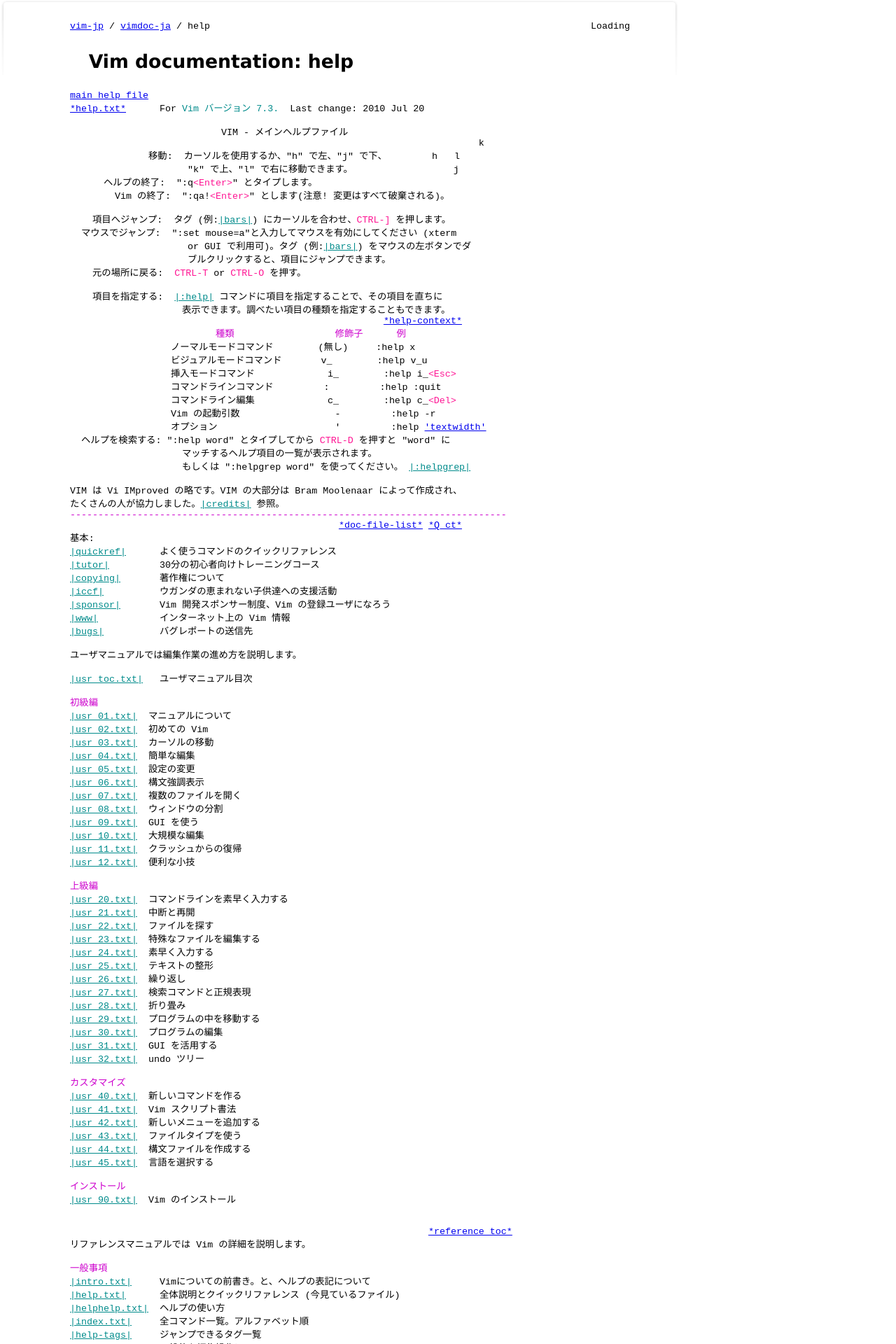
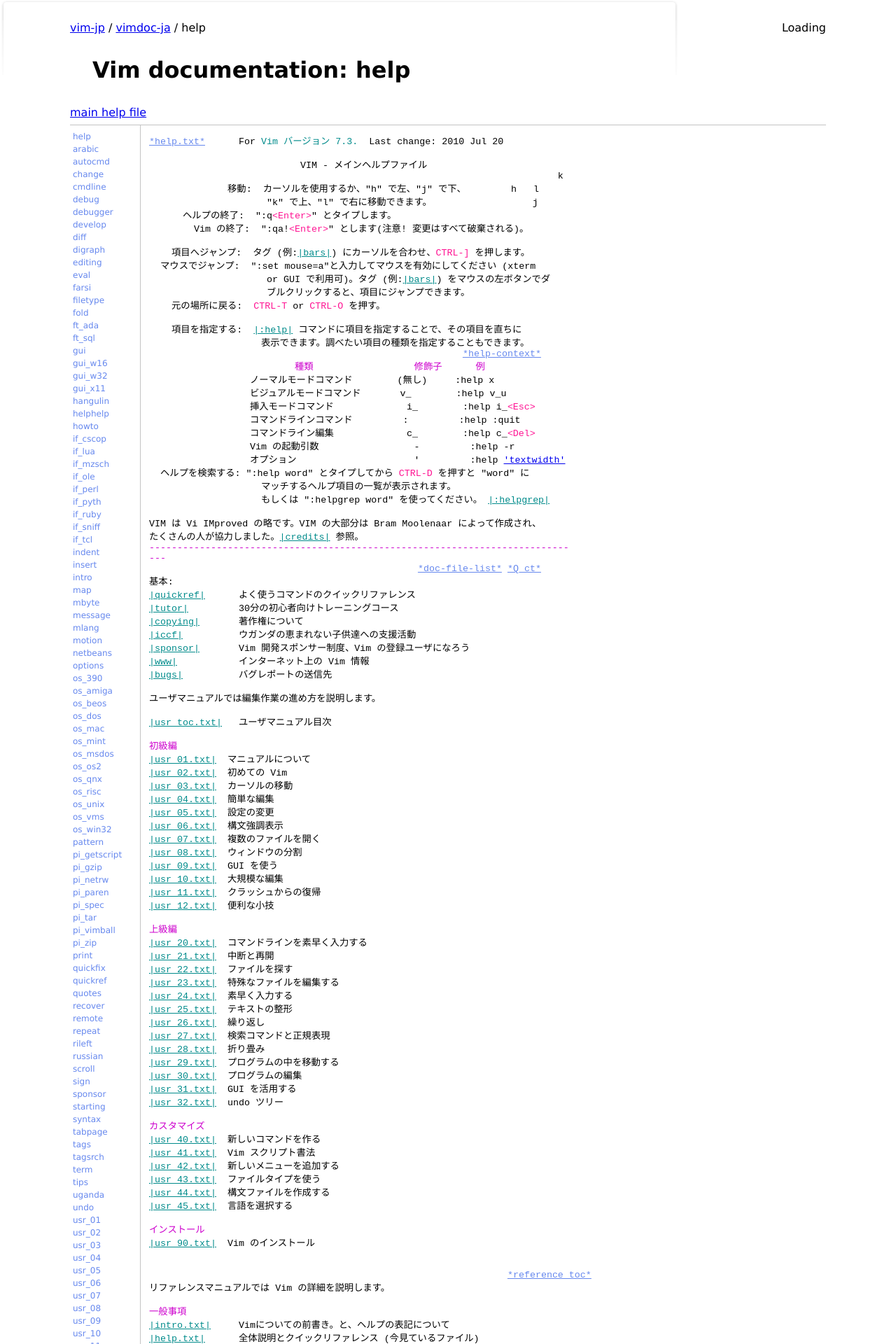
Before and after one commit to vim-jp/vimdoc-ja, a Jekyll site: the page built from index.html, in a window 1280 px wide. Shown: the top 1920 px of the page at 70% size. Built offline with Jekyll 4.4.1, drawn with Linux system fonts in a browser that asks for light colours; nearby versions of some CDN libraries; Markdown is read by kramdown in place of the engine named in the settings; comment, search, counter and statistics services are not loaded; some of the changed text lies outside the part shown.

Commit message:
add navigator and make the layout more HTML5 style

```diff
--- a/_layouts/vimdoc.html
+++ b/_layouts/vimdoc.html
@@ -11,8 +11,7 @@
 </head>
 <script src="http://ajax.googleapis.com/ajax/libs/jquery/1.6.4/jquery.min.js" type="text/javascript"></script>
 <script src="vimdoc-ja.js" type="text/javascript"></script>
-<body>
-<div id="cse-search-form" style="float:right;">Loading</div>
+
 <script src="//www.google.com/jsapi" type="text/javascript"></script>
 <script type="text/javascript">
   google.load("search", "1", {language : "ja"});
@@ -25,21 +24,164 @@
   }, true);
 </script>
 <link rel="stylesheet" href="//www.google.com/cse/style/look/default.css" type="text/css" />
+
+<body>
+
+<header>
+<div id="cse-search-form" style="float:right;">Loading</div>
 <a href="http://vim-jp.org/">vim-jp</a>
 / <a href="http://vim-jp.org/vimdoc-ja/">vimdoc-ja</a>
 / {{ page.helpname }}<br />
 <a name="top"></a><h1>Vim documentation: {{ page.helpname }}</h1>
 <a href="index.html">main help file</a>
-<hr>
+</header>
+
+<nav>
+<ul>
+<li><a href="/index.html">help</a></li>
+<li><a href="/arabic.html">arabic</a></li>
+<li><a href="/autocmd.html">autocmd</a></li>
+<li><a href="/change.html">change</a></li>
+<li><a href="/cmdline.html">cmdline</a></li>
+<li><a href="/debug.html">debug</a></li>
+<li><a href="/debugger.html">debugger</a></li>
+<li><a href="/develop.html">develop</a></li>
+<li><a href="/diff.html">diff</a></li>
+<li><a href="/digraph.html">digraph</a></li>
+<li><a href="/editing.html">editing</a></li>
+<li><a href="/eval.html">eval</a></li>
+<li><a href="/farsi.html">farsi</a></li>
+<li><a href="/filetype.html">filetype</a></li>
+<li><a href="/fold.html">fold</a></li>
+<li><a href="/ft_ada.html">ft_ada</a></li>
+<li><a href="/ft_sql.html">ft_sql</a></li>
+<li><a href="/gui.html">gui</a></li>
+<li><a href="/gui_w16.html">gui_w16</a></li>
+<li><a href="/gui_w32.html">gui_w32</a></li>
+<li><a href="/gui_x11.html">gui_x11</a></li>
+<li><a href="/hangulin.html">hangulin</a></li>
+<li><a href="/helphelp.html">helphelp</a></li>
+<li><a href="/howto.html">howto</a></li>
+<li><a href="/if_cscop.html">if_cscop</a></li>
+<li><a href="/if_lua.html">if_lua</a></li>
+<li><a href="/if_mzsch.html">if_mzsch</a></li>
+<li><a href="/if_ole.html">if_ole</a></li>
+<li><a href="/if_perl.html">if_perl</a></li>
+<li><a href="/if_pyth.html">if_pyth</a></li>
+<li><a href="/if_ruby.html">if_ruby</a></li>
+<li><a href="/if_sniff.html">if_sniff</a></li>
+<li><a href="/if_tcl.html">if_tcl</a></li>
+<li><a href="/indent.html">indent</a></li>
+<li><a href="/insert.html">insert</a></li>
+<li><a href="/intro.html">intro</a></li>
+<li><a href="/map.html">map</a></li>
+<li><a href="/mbyte.html">mbyte</a></li>
+<li><a href="/message.html">message</a></li>
+<li><a href="/mlang.html">mlang</a></li>
+<li><a href="/motion.html">motion</a></li>
+<li><a href="/netbeans.html">netbeans</a></li>
+<li><a href="/options.html">options</a></li>
+<li><a href="/os_390.html">os_390</a></li>
+<li><a href="/os_amiga.html">os_amiga</a></li>
+<li><a href="/os_beos.html">os_beos</a></li>
+<li><a href="/os_dos.html">os_dos</a></li>
+<li><a href="/os_mac.html">os_mac</a></li>
+<li><a href="/os_mint.html">os_mint</a></li>
+<li><a href="/os_msdos.html">os_msdos</a></li>
+<li><a href="/os_os2.html">os_os2</a></li>
+<li><a href="/os_qnx.html">os_qnx</a></li>
+<li><a href="/os_risc.html">os_risc</a></li>
+<li><a href="/os_unix.html">os_unix</a></li>
+<li><a href="/os_vms.html">os_vms</a></li>
+<li><a href="/os_win32.html">os_win32</a></li>
+<li><a href="/pattern.html">pattern</a></li>
+<li><a href="/pi_getscript.html">pi_getscript</a></li>
+<li><a href="/pi_gzip.html">pi_gzip</a></li>
+<li><a href="/pi_netrw.html">pi_netrw</a></li>
+<li><a href="/pi_paren.html">pi_paren</a></li>
+<li><a href="/pi_spec.html">pi_spec</a></li>
+<li><a href="/pi_tar.html">pi_tar</a></li>
+<li><a href="/pi_vimball.html">pi_vimball</a></li>
+<li><a href="/pi_zip.html">pi_zip</a></li>
+<li><a href="/print.html">print</a></li>
+<li><a href="/quickfix.html">quickfix</a></li>
+<li><a href="/quickref.html">quickref</a></li>
+<li><a href="/quotes.html">quotes</a></li>
+<li><a href="/recover.html">recover</a></li>
+<li><a href="/remote.html">remote</a></li>
+<li><a href="/repeat.html">repeat</a></li>
+<li><a href="/rileft.html">rileft</a></li>
+<li><a href="/russian.html">russian</a></li>
+<li><a href="/scroll.html">scroll</a></li>
+<li><a href="/sign.html">sign</a></li>
+<li><a href="/sponsor.html">sponsor</a></li>
+<li><a href="/starting.html">starting</a></li>
+<li><a href="/syntax.html">syntax</a></li>
+<li><a href="/tabpage.html">tabpage</a></li>
+<li><a href="/tags.html">tags</a></li>
+<li><a href="/tagsrch.html">tagsrch</a></li>
+<li><a href="/term.html">term</a></li>
+<li><a href="/tips.html">tips</a></li>
+<li><a href="/uganda.html">uganda</a></li>
+<li><a href="/undo.html">undo</a></li>
+<li><a href="/usr_01.html">usr_01</a></li>
+<li><a href="/usr_02.html">usr_02</a></li>
+<li><a href="/usr_03.html">usr_03</a></li>
+<li><a href="/usr_04.html">usr_04</a></li>
+<li><a href="/usr_05.html">usr_05</a></li>
+<li><a href="/usr_06.html">usr_06</a></li>
+<li><a href="/usr_07.html">usr_07</a></li>
+<li><a href="/usr_08.html">usr_08</a></li>
+<li><a href="/usr_09.html">usr_09</a></li>
+<li><a href="/usr_10.html">usr_10</a></li>
+<li><a href="/usr_11.html">usr_11</a></li>
+<li><a href="/usr_12.html">usr_12</a></li>
+<li><a href="/usr_20.html">usr_20</a></li>
+<li><a href="/usr_21.html">usr_21</a></li>
+<li><a href="/usr_22.html">usr_22</a></li>
+<li><a href="/usr_23.html">usr_23</a></li>
+<li><a href="/usr_24.html">usr_24</a></li>
+<li><a href="/usr_25.html">usr_25</a></li>
+<li><a href="/usr_26.html">usr_26</a></li>
+<li><a href="/usr_27.html">usr_27</a></li>
+<li><a href="/usr_28.html">usr_28</a></li>
+<li><a href="/usr_29.html">usr_29</a></li>
+<li><a href="/usr_30.html">usr_30</a></li>
+<li><a href="/usr_31.html">usr_31</a></li>
+<li><a href="/usr_32.html">usr_32</a></li>
+<li><a href="/usr_40.html">usr_40</a></li>
+<li><a href="/usr_41.html">usr_41</a></li>
+<li><a href="/usr_42.html">usr_42</a></li>
+<li><a href="/usr_43.html">usr_43</a></li>
+<li><a href="/usr_44.html">usr_44</a></li>
+<li><a href="/usr_45.html">usr_45</a></li>
+<li><a href="/usr_90.html">usr_90</a></li>
+<li><a href="/usr_toc.html">usr_toc</a></li>
+<li><a href="/various.html">various</a></li>
+<li><a href="/version4.html">version4</a></li>
+<li><a href="/vi_diff.html">vi_diff</a></li>
+<li><a href="/vim_faq.html">vim_faq</a></li>
+<li><a href="/vimindex.html">vimindex</a></li>
+<li><a href="/visual.html">visual</a></li>
+<li><a href="/windows.html">windows</a></li>
+<li><a href="/workshop.html">workshop</a></li>
+</ul>
+</nav>
+
+<article class="Vimdoc VimdocJa">
 {{ content }}
-<hr>
+</article>
+
+<footer>
 <a href="#top">top</a> - <a href="index.html">main help file</a><br>
-
 <div style="text-align:right;">
 Translated by <a href="https://github.com/vim-jp/vimdoc-ja">vimdoc-ja プロジェクト</a><br />
 <a href="https://github.com/vim-jp/vimdoc-ja/zipball/master">ヘルプ一式ダウンロード</a><br />
 間違いを見つけたら<a href="http://groups.google.com/group/vimdoc-ja">メーリングリスト</a>か<a href="https://github.com/vim-jp/vimdoc-ja/issues">issueトラッカー</a>でお知らせください。<br />
 <a href="https://github.com/vim-jp/vimdoc-ja/wiki/HowToContribute">参加者募集中。</a><br />
 </div>
+</footer>
+
 </body>
 </html>
+<!-- vim:set ts=8 sts=2 sw=2 tw=0 et: -->
--- a/style.css
+++ b/style.css
@@ -1,4 +1,4 @@
-*{
+* {
     padding:0;
     margin:0;
     border:0;
@@ -11,17 +11,16 @@
     background-color: gray;
     color: white;
 }
+
 body {
     color: #000000;
-    font-family: monospace;
-    font-size: 10pt;
+    font-family: Verdana;
     margin: 30px 100px;
-    width: 800px;
-	background: #ffffff url(background-white.png) 0% 0% no-repeat;
+    background: #ffffff url(background-white.png) 0% 0% no-repeat;
 }
+
 h1, h2, h3 {
-	font-family: Verdana;
-	margin: 1em;
+    margin: 1em;
 }
 .Todo {
     color: #0000ff;
@@ -39,3 +38,82 @@
 .Identifier {
     color: #008b8b
 }
+
+header {
+    padding-bottom: 8px;
+    border-bottom: 1px solid #c3c3c3;
+}
+
+nav {
+    float: left;
+    width: 100px;
+    font-size: 12px;
+    padding: 8px 0px;
+    border-right: 1px solid #c3c3c3;
+}
+
+nav li {
+    margin-bottom: 2px;
+    list-style-type: none;
+}
+
+nav li a {
+    display: block;
+    text-decoration: none;
+    padding: 1px 4px;
+}
+
+nav li a:link,
+nav li a:visited,
+nav li a:active {
+    color: #68e;
+}
+
+nav li a:hover {
+    background-color: #e68;
+    color: #fff;
+}
+
+nav li a.CurrentPage {
+    background-color: #68e;
+    color: #fff;
+}
+
+article.Vimdoc {
+    float: left;
+    width: 600px;
+    padding: 12px;
+    border-left: 1px solid #c3c3c3;
+    position: relative;
+    left: -1px;
+    visible: auto;
+    font-family: monospace;
+    font-size: 10pt;
+}
+
+article.Vimdoc a:link,
+article.Vimdoc a:visited,
+article.Vimdoc a:active {
+}
+
+article.Vimdoc a:hover {
+    background-color: #008b8b;
+    color: #ffffff;
+}
+
+article.Vimdoc a.Constant {
+    color: #68e;
+}
+
+article.Vimdoc a.Constant:hover {
+    background-color: #68e;
+    color: #ffffff;
+}
+
+footer {
+    padding-top: 8px;
+    border-top: 1px solid #c3c3c3;
+    clear: both;
+}
+
+/* vim:set ts=8 sts=4 sw=4 tw=0 et: */
--- a/vimdoc-ja.js
+++ b/vimdoc-ja.js
@@ -0,0 +1,8 @@
+$(function() {
+    // Mark an item of current page in <nav>.
+    var tag = $('nav a[href="' + location.pathname + '"]');
+    if (tag) {
+        tag.addClass('CurrentPage');
+    }
+})
+// vim:set ts=8 sts=4 sw=4 tw=0 et:
```
